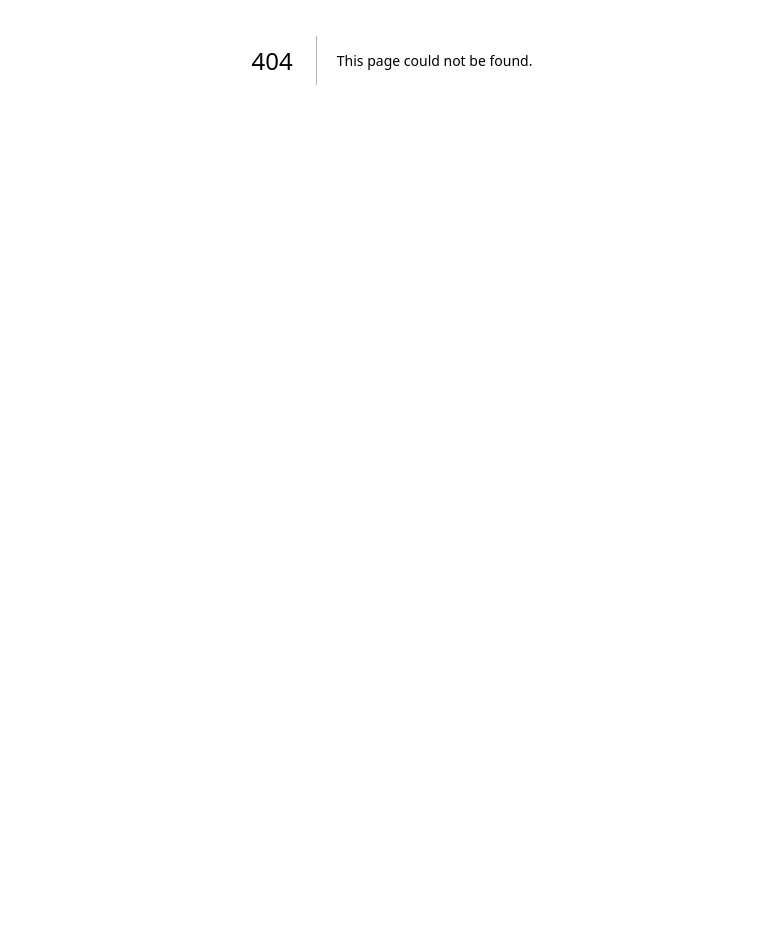
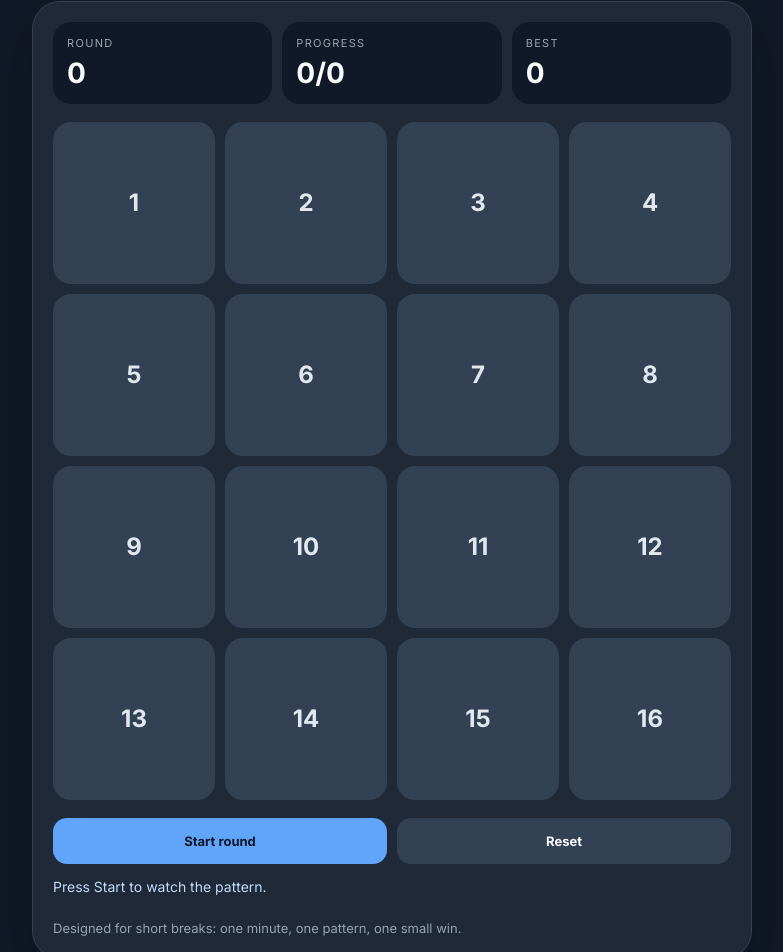
Before and after one commit to gokulmaniraj2008-collab/Gokul-aibot, a Next.js app: page /days/day-6 in a window 1280 px wide. Before the commit this address had no page. Shown: the part 340-1292 px from the top of the page, without its empty margins (248-1031 px from the left). Before the commit the page ends 800 px from the top, so only its background shows below. Built offline with nearby package versions, Linux system fonts and the light colour scheme.

Commit message:
Add Day 6 SignalSprint memory game

```diff
--- /dev/null
+++ b/app/days/day-6/page.tsx
@@ -0,0 +1,111 @@
+"use client";
+
+import Link from "next/link";
+import { useMemo, useState } from "react";
+
+const styles = `
+* { box-sizing: border-box; }
+.page { min-height: 100vh; background: #111827; color: #f8fafc; padding: 20px 16px 48px; font-family: Inter, system-ui, sans-serif; }
+.shell { max-width: 720px; margin: 0 auto; }
+.back { display: inline-block; color: #9ca3af; text-decoration: none; font-size: 13px; margin-bottom: 36px; }
+.eyebrow { color: #93c5fd; font-size: 11px; font-weight: 900; letter-spacing: .18em; }
+h1 { margin: 10px 0 10px; font-size: clamp(42px, 10vw, 76px); line-height: .94; letter-spacing: -4px; }
+.sub { color: #cbd5e1; line-height: 1.65; max-width: 560px; }
+.panel { margin-top: 28px; background: #1f2937; border: 1px solid #374151; border-radius: 28px; padding: 20px; box-shadow: 0 20px 60px rgba(0,0,0,.2); }
+.stats { display: grid; grid-template-columns: repeat(3, 1fr); gap: 10px; }
+.stat { background: #111827; border-radius: 18px; padding: 14px; }
+.stat span { display: block; color: #9ca3af; font-size: 11px; text-transform: uppercase; letter-spacing: .12em; }
+.stat strong { display: block; font-size: 28px; margin-top: 6px; }
+.board { margin-top: 18px; display: grid; grid-template-columns: repeat(4, 1fr); gap: 10px; }
+.tile { aspect-ratio: 1; border: 0; border-radius: 18px; background: #334155; color: #e2e8f0; font-size: 24px; font-weight: 900; cursor: pointer; transition: transform .16s ease, background .16s ease; }
+.tile:hover { transform: translateY(-2px); }
+.tile.active { background: #60a5fa; color: #0f172a; }
+.controls { display: flex; gap: 10px; margin-top: 18px; }
+.button { flex: 1; border: 0; border-radius: 14px; padding: 14px 16px; font-weight: 900; cursor: pointer; background: #60a5fa; color: #0f172a; }
+.button.alt { background: #334155; color: #f8fafc; }
+.message { margin-top: 14px; min-height: 24px; color: #bfdbfe; font-size: 14px; }
+.note { margin-top: 16px; color: #94a3b8; font-size: 13px; line-height: 1.6; }
+@media (max-width: 520px) { .panel { padding: 16px; border-radius: 22px; } .board { gap: 8px; } .tile { border-radius: 14px; font-size: 20px; } }
+`;
+
+function nextSequence(length: number) {
+  return Array.from({ length }, () => Math.floor(Math.random() * 16));
+}
+
+export default function SignalSprintPage() {
+  const [sequence, setSequence] = useState<number[]>([]);
+  const [userInput, setUserInput] = useState<number[]>([]);
+  const [best, setBest] = useState(0);
+  const [status, setStatus] = useState("Press Start to watch the pattern.");
+  const [active, setActive] = useState<number | null>(null);
+
+  const round = sequence.length;
+  const progress = useMemo(() => `${userInput.length}/${round || 0}`, [userInput.length, round]);
+
+  function startGame() {
+    const fresh = nextSequence(Math.max(3, round + 1));
+    setSequence(fresh);
+    setUserInput([]);
+    setStatus("Memorize the glowing tiles, then repeat them.");
+    let index = 0;
+    const timer = window.setInterval(() => {
+      setActive(fresh[index]);
+      window.setTimeout(() => setActive(null), 480);
+      index += 1;
+      if (index >= fresh.length) {
+        window.clearInterval(timer);
+        window.setTimeout(() => setStatus("Your turn."), 520);
+      }
+    }, 650);
+  }
+
+  function tapTile(index: number) {
+    if (!sequence.length || status !== "Your turn.") return;
+    const next = [...userInput, index];
+    setUserInput(next);
+    const expected = sequence[next.length - 1];
+    if (index !== expected) {
+      setStatus("Missed it. Start again and beat your best.");
+      setSequence([]);
+      setUserInput([]);
+      return;
+    }
+    if (next.length === sequence.length) {
+      const newBest = Math.max(best, sequence.length);
+      setBest(newBest);
+      setStatus("Perfect round. Ready for a longer pattern?");
+    }
+  }
+
+  return (
+    <main className="page">
+      <style>{styles}</style>
+      <div className="shell">
+        <Link className="back" href="/days">← Daily Builds</Link>
+        <div className="eyebrow">DAY 6 · GAME</div>
+        <h1>Signal<br />Sprint.</h1>
+        <p className="sub">A quick memory game for focus breaks. Watch the pattern, repeat it, and build a longer streak one round at a time.</p>
+        <section className="panel">
+          <div className="stats">
+            <div className="stat"><span>Round</span><strong>{round || 0}</strong></div>
+            <div className="stat"><span>Progress</span><strong>{progress}</strong></div>
+            <div className="stat"><span>Best</span><strong>{best}</strong></div>
+          </div>
+          <div className="board" aria-label="Memory game board">
+            {Array.from({ length: 16 }, (_, index) => (
+              <button key={index} className={`tile ${active === index ? "active" : ""}`} onClick={() => tapTile(index)} aria-label={`Tile ${index + 1}`}>
+                {index + 1}
+              </button>
+            ))}
+          </div>
+          <div className="controls">
+            <button className="button" onClick={startGame}>Start round</button>
+            <button className="button alt" onClick={() => { setSequence([]); setUserInput([]); setStatus("Press Start to watch the pattern."); }}>Reset</button>
+          </div>
+          <div className="message" aria-live="polite">{status}</div>
+          <div className="note">Designed for short breaks: one minute, one pattern, one small win.</div>
+        </section>
+      </div>
+    </main>
+  );
+}
```
